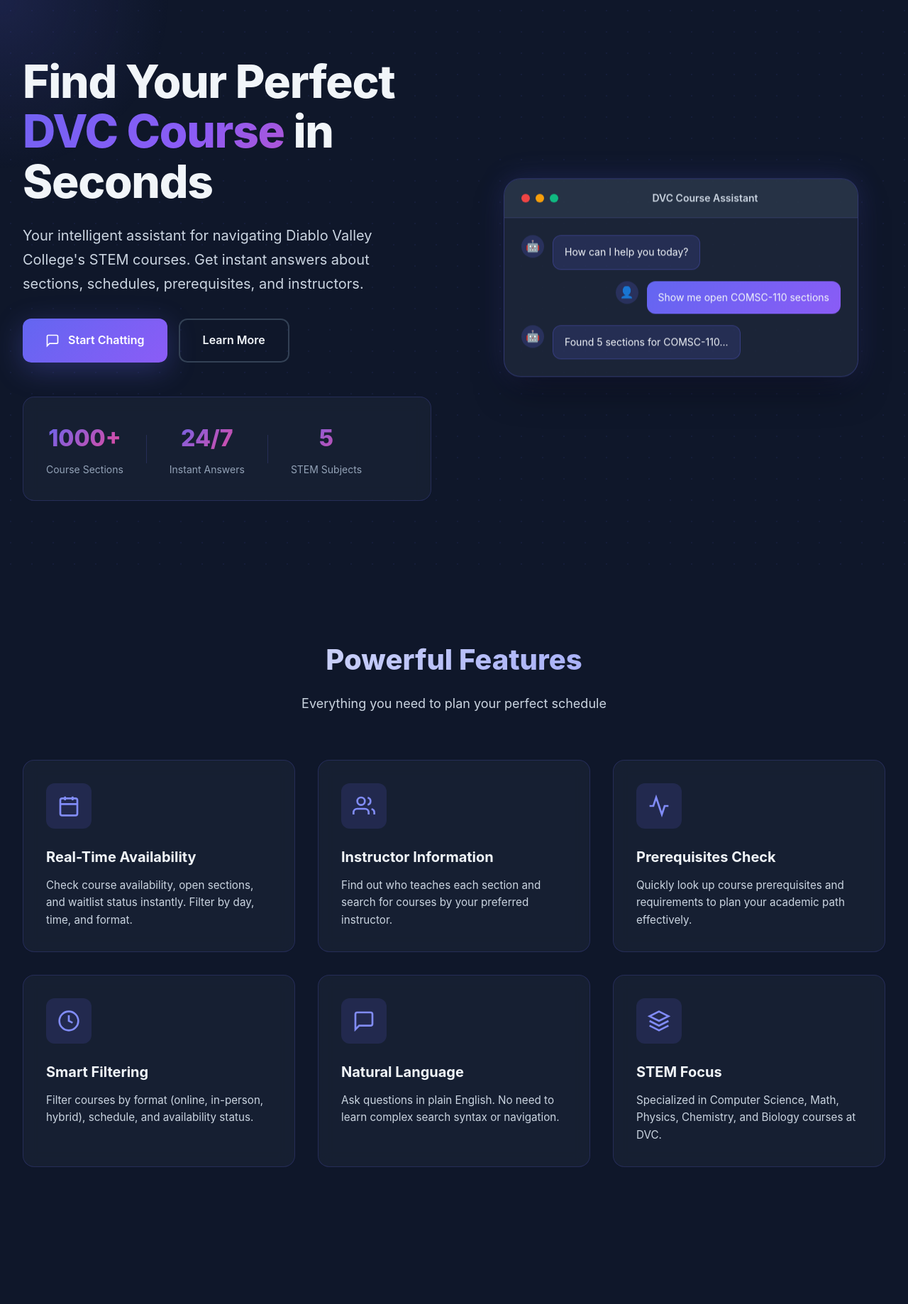
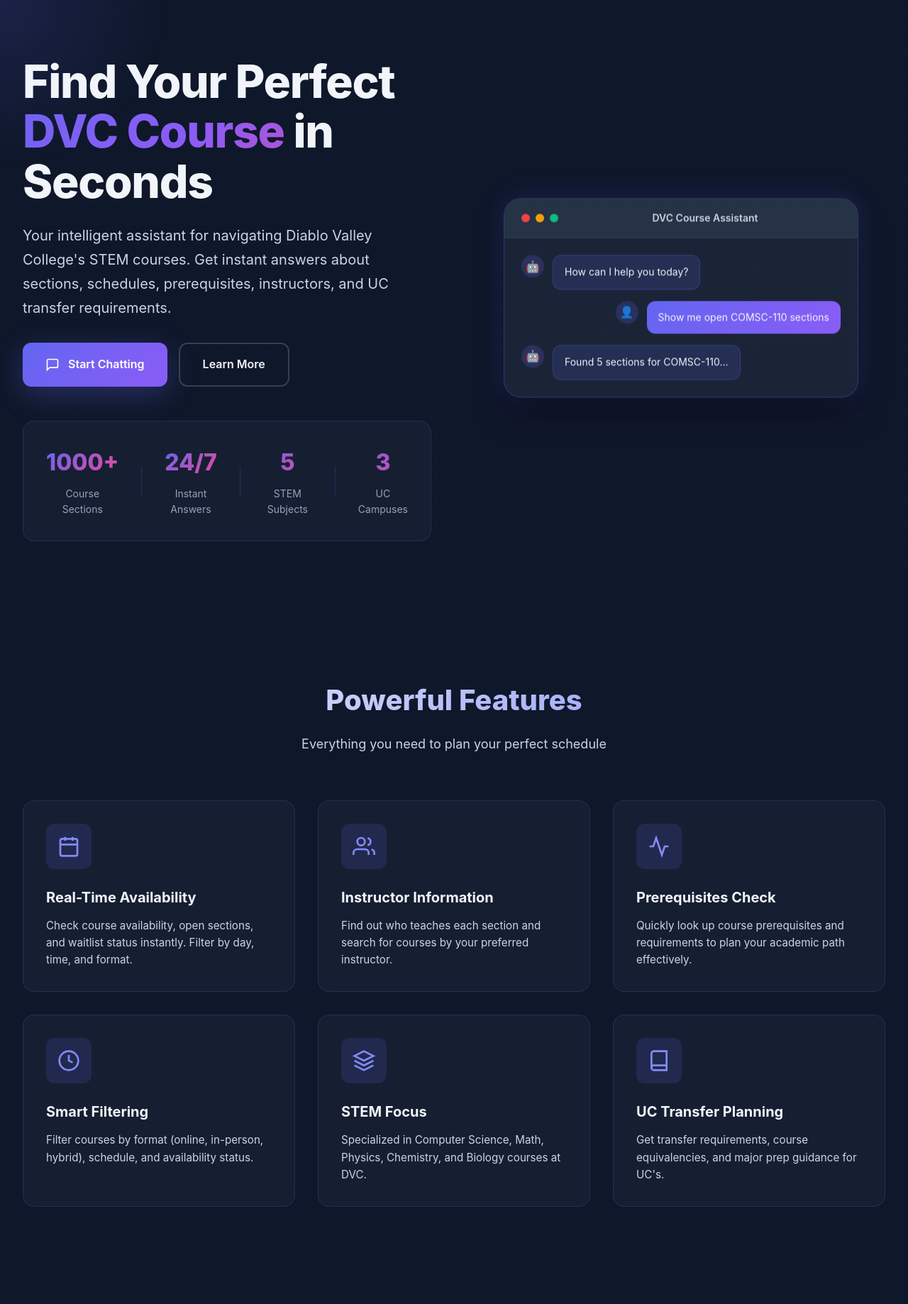
Before and after one commit to Savwangs/course-database, a Flask app: page / in a window 1280 px wide. Shown: the top 1838 px of the page at 71% size. Run offline with Flask 3, Linux system fonts and the light colour scheme; some libraries are stand-ins or nearby versions.

Commit message:
Enhanced frontend to mention transfer requirements

```diff
--- a/OpenAI_Chatbot_Integration/templates/chatbot.html
+++ b/OpenAI_Chatbot_Integration/templates/chatbot.html
@@ -41,7 +41,7 @@
                 <h1 class="title">
                     🎓 <span class="title-gradient">DVC Course Assistant</span>
                 </h1>
-                <p class="subtitle">Ask me about courses, sections, instructors, and prerequisites</p>
+                <p class="subtitle">Ask me about courses, sections, instructors, prerequisites, and UC transfer planning</p>
             </div>
         </header>
 
@@ -59,6 +59,7 @@
                                 <li>Course prerequisites and requirements</li>
                                 <li>Instructor information</li>
                                 <li>Filtering by format (online/in-person/hybrid), day, and time</li>
+                                <li>UC transfer planning for <strong>UC Berkeley</strong>, <strong>UC Davis</strong>, and <strong>UC San Diego</strong></li>
                             </ul>
                             <p><strong>Try asking:</strong></p>
                             <div class="example-queries">
@@ -78,6 +79,14 @@
                                     <span class="example-icon">🕐</span>
                                     Show MATH classes on Monday mornings
                                 </button>
+                                <button class="example-btn" onclick="sendExampleQuery(this.textContent)">
+                                    <span class="example-icon">🎓</span>
+                                    What courses do I need for UC Berkeley CS?
+                                </button>
+                                <button class="example-btn" onclick="sendExampleQuery(this.textContent)">
+                                    <span class="example-icon">🔄</span>
+                                    Show transfer requirements for UC Davis
+                                </button>
                             </div>
                         </div>
                     </div>
@@ -91,7 +100,7 @@
                         <textarea
                             id="userInput"
                             class="chat-input"
-                            placeholder="Ask about courses, sections, prerequisites, or instructors..."
+                            placeholder="Ask about courses, sections, prerequisites, instructors, or UC transfer requirements..."
                             rows="1"
                         ></textarea>
                         <button type="submit" class="send-button" id="sendButton">
--- a/OpenAI_Chatbot_Integration/templates/landing.html
+++ b/OpenAI_Chatbot_Integration/templates/landing.html
@@ -27,7 +27,7 @@
 
                 <p class="hero-description">
                     Your intelligent assistant for navigating Diablo Valley College's STEM courses.
-                    Get instant answers about sections, schedules, prerequisites, and instructors.
+                    Get instant answers about sections, schedules, prerequisites, instructors, and UC transfer requirements.
                 </p>
 
                 <div class="hero-actions">
@@ -63,6 +63,11 @@
                     <div class="stat-item">
                         <div class="stat-number">5</div>
                         <div class="stat-label">STEM Subjects</div>
+                    </div>
+                    <div class="stat-divider"></div>
+                    <div class="stat-item">
+                        <div class="stat-number">3</div>
+                        <div class="stat-label">UC Campuses</div>
                     </div>
                 </div>
             </div>
@@ -173,20 +178,6 @@
                     </p>
                 </div>
 
-                <!-- Feature Card 5 -->
-                <div class="feature-card">
-                    <div class="feature-icon">
-                        <svg width="32" height="32" viewBox="0 0 24 24" fill="none" stroke="currentColor" stroke-width="2">
-                            <path d="M21 15a2 2 0 0 1-2 2H7l-4 4V5a2 2 0 0 1 2-2h14a2 2 0 0 1 2 2z"/>
-                        </svg>
-                    </div>
-                    <h3 class="feature-title">Natural Language</h3>
-                    <p class="feature-description">
-                        Ask questions in plain English. No need to learn complex search syntax
-                        or navigation.
-                    </p>
-                </div>
-
                 <!-- Feature Card 6 -->
                 <div class="feature-card">
                     <div class="feature-icon">
@@ -200,6 +191,21 @@
                     <p class="feature-description">
                         Specialized in Computer Science, Math, Physics, Chemistry, and
                         Biology courses at DVC.
+                    </p>
+                </div>
+
+                <!-- Feature Card 7 -->
+                <div class="feature-card">
+                    <div class="feature-icon">
+                        <svg width="32" height="32" viewBox="0 0 24 24" fill="none" stroke="currentColor" stroke-width="2">
+                            <path d="M4 19.5A2.5 2.5 0 0 1 6.5 17H20"/>
+                            <path d="M6.5 2H20v20H6.5A2.5 2.5 0 0 1 4 19.5v-15A2.5 2.5 0 0 1 6.5 2z"/>
+                        </svg>
+                    </div>
+                    <h3 class="feature-title">UC Transfer Planning</h3>
+                    <p class="feature-description">
+                        Get transfer requirements, course equivalencies, and major prep guidance for
+                        UC's.
                     </p>
                 </div>
             </div>
@@ -263,11 +269,6 @@
                 </div>
 
                 <div class="example-card">
-                    <div class="example-icon">🕐</div>
-                    <p class="example-text">"Find MATH classes on Monday mornings"</p>
-                </div>
-
-                <div class="example-card">
                     <div class="example-icon">👨‍🏫</div>
                     <p class="example-text">"Who teaches PHYS-130?"</p>
                 </div>
@@ -278,13 +279,18 @@
                 </div>
 
                 <div class="example-card">
-                    <div class="example-icon">💻</div>
-                    <p class="example-text">"Show online CHEM courses"</p>
+                    <div class="example-icon">🌙</div>
+                    <p class="example-text">"Any BIOSC classes in the evening?"</p>
                 </div>
 
                 <div class="example-card">
-                    <div class="example-icon">🌙</div>
-                    <p class="example-text">"Any BIOSC classes in the evening?"</p>
+                    <div class="example-icon">🎓</div>
+                    <p class="example-text">"What courses do I need for UC Berkeley CS?"</p>
+                </div>
+
+                <div class="example-card">
+                    <div class="example-icon">🔄</div>
+                    <p class="example-text">"Show transfer requirements for UC Davis"</p>
                 </div>
             </div>
         </section>
```
